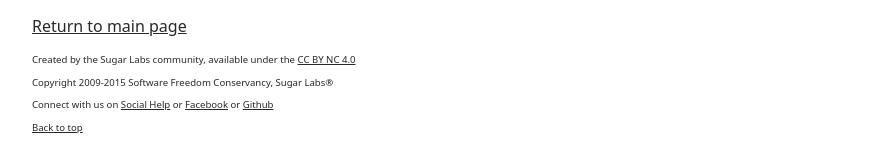
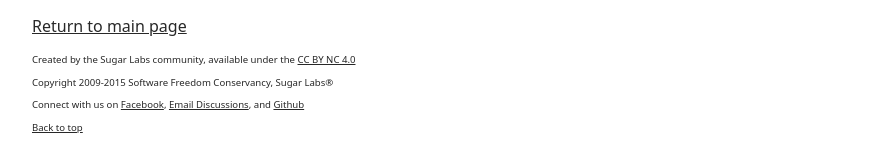
Before and after one commit to sugarlabs/www, a Jekyll site: the page built from press.html, in a window 1280 px wide and 900 px high, scrolled down 1657 px. Shown: the part 756-897 px from the top of the window, without its empty margins (208-1088 px from the left). Built offline with Jekyll 4.4.1, drawn with Linux system fonts in a browser that asks for light colours; a script that is not in the unit is left out.

Commit message:
Update footer.html
Reformat HTML, remove stale links

```diff
--- a/_includes/footer.html
+++ b/_includes/footer.html
@@ -1,15 +1,15 @@
 <footer class="center">
-  <p>Created by the Sugar Labs community, available under the
-  <a href="https://creativecommons.org/licenses/by-nc-sa/4.0/">
-  CC BY NC 4.0</a>
+  <p>
+    Created by the Sugar Labs community, available under the <a href="https://creativecommons.org/licenses/by-nc-sa/4.0/">CC BY NC 4.0</a>
   </p>
 
-  <p>Copyright 2009-2015 Software Freedom Conservancy, Sugar Labs®</p>
+  <p>
+    Copyright 2009-2015 Software Freedom Conservancy, Sugar Labs®
+  </p>
 
-  <!-- FIXME: Update/remove pages -->
   <p>Connect with us on
-    <a href="https://socialhelp.sugarlabs.org">Social Help</a> or
-    <a href="https://www.facebook.com/SugarLabs-187845102582/timeline/">Facebook</a> or
+    <a href="https://www.facebook.com/SugarLabs-187845102582/timeline/">Facebook</a>,
+    <a href="https://http://lists.sugarlabs.org">Email Discussions</a>, and
     <a href="https://github.com/sugarlabs">Github</a>
   </p>
 
```
